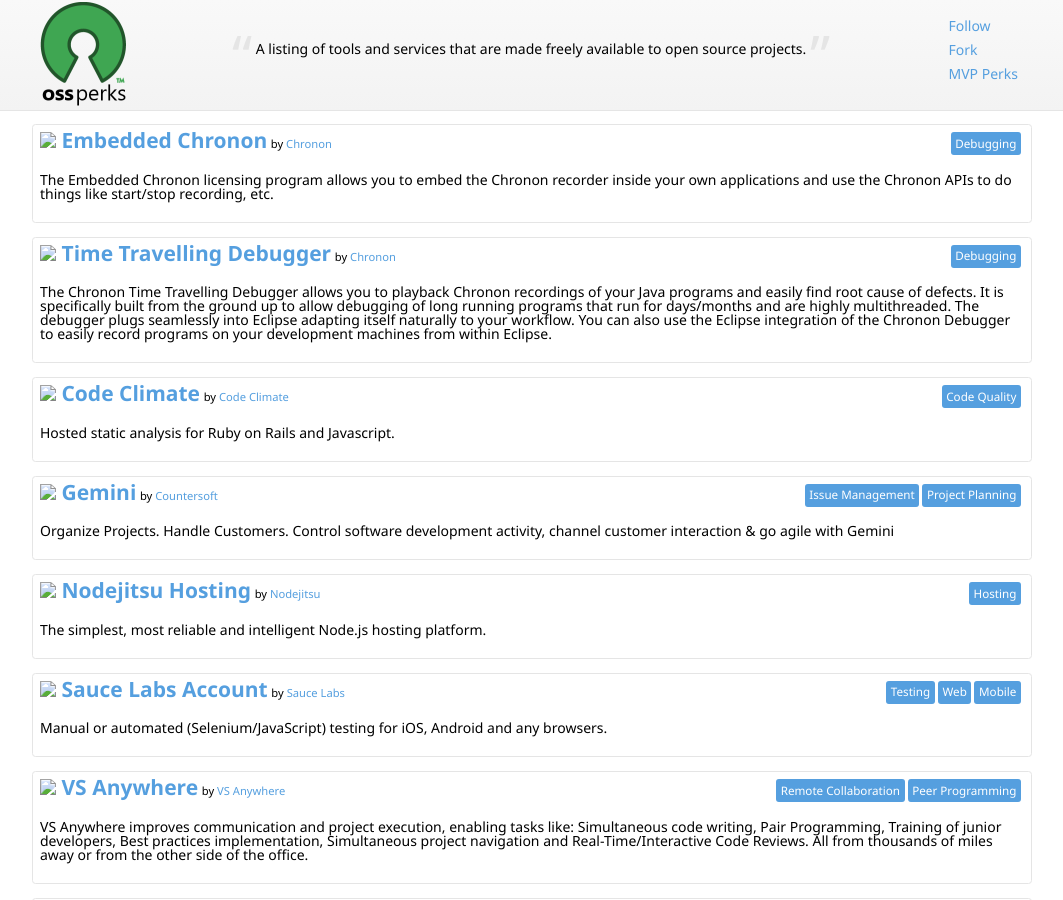
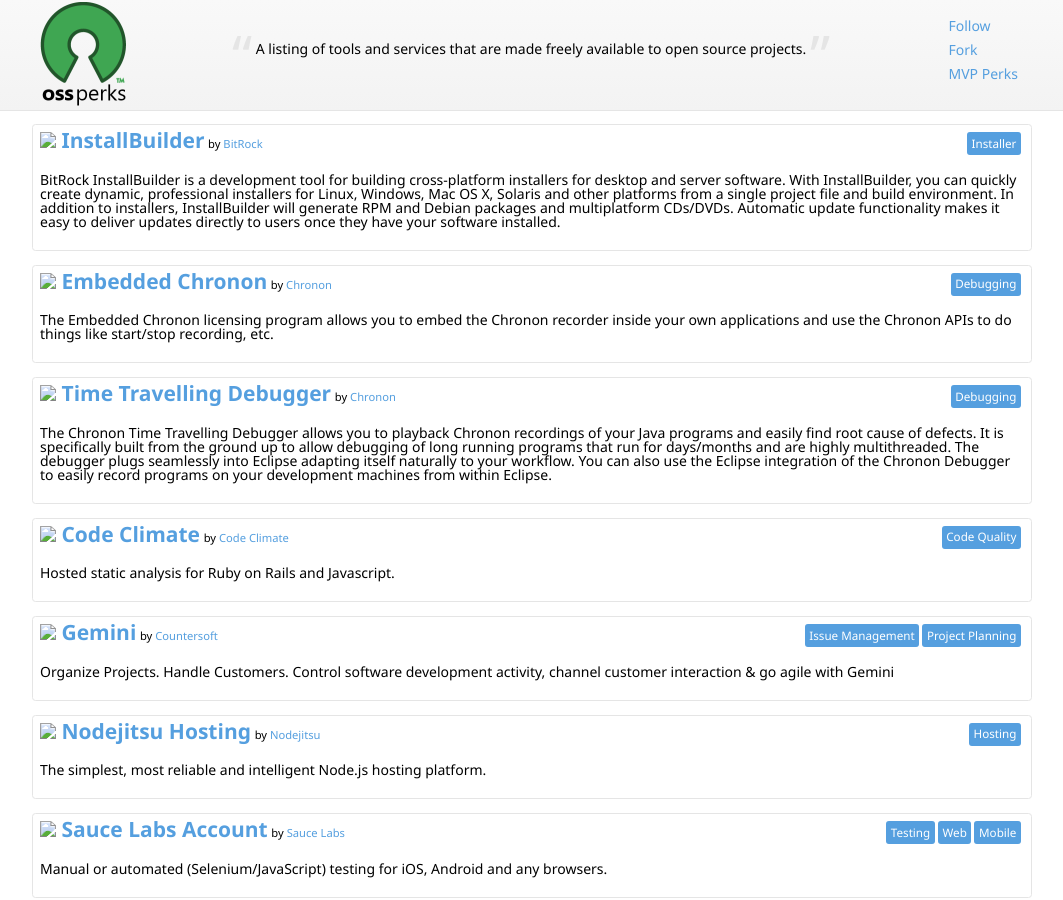
Before and after one commit to nikmd23/ossperks, a Jekyll site: the page built from index.html, in a window 1280 px wide and 900 px high. Shown: the whole window, without its empty margins (108-1171 px from the left). Built offline with Jekyll 4.4.1, drawn with Linux system fonts in a browser that asks for light colours; nearby versions of some CDN libraries.

Commit message:
Added bitRock install builder

```diff
--- a/index.html
+++ b/index.html
@@ -11,6 +11,12 @@
     uri: http://www.atlassian.com/
 
 perks:
+- perk: {name: InstallBuilder, uri: 'http://installbuilder.bitrock.com/open-source-licenses.html'}
+  description: BitRock InstallBuilder is a development tool for building cross-platform installers for desktop and server software. With InstallBuilder, you can quickly create dynamic, professional installers for Linux, Windows, Mac OS X, Solaris and other platforms from a single project file and build environment. In addition to installers, InstallBuilder will generate RPM and Debian packages and multiplatform CDs/DVDs. Automatic update functionality makes it easy to deliver updates directly to users once they have your software installed.
+  categories: [Installer]
+  platforms: [Any]
+  company: {name: BitRock, uri: 'http://bitrock.com/'}
+
 - perk: {name: Embedded Chronon, uri: 'http://chrononsystems.com/blog/chronon-free-for-open-source-projects'}
   description: The Embedded Chronon licensing program allows you to embed the Chronon recorder inside your own applications and use the Chronon APIs to do things like start/stop recording, etc.
   categories: [Debugging]
```
